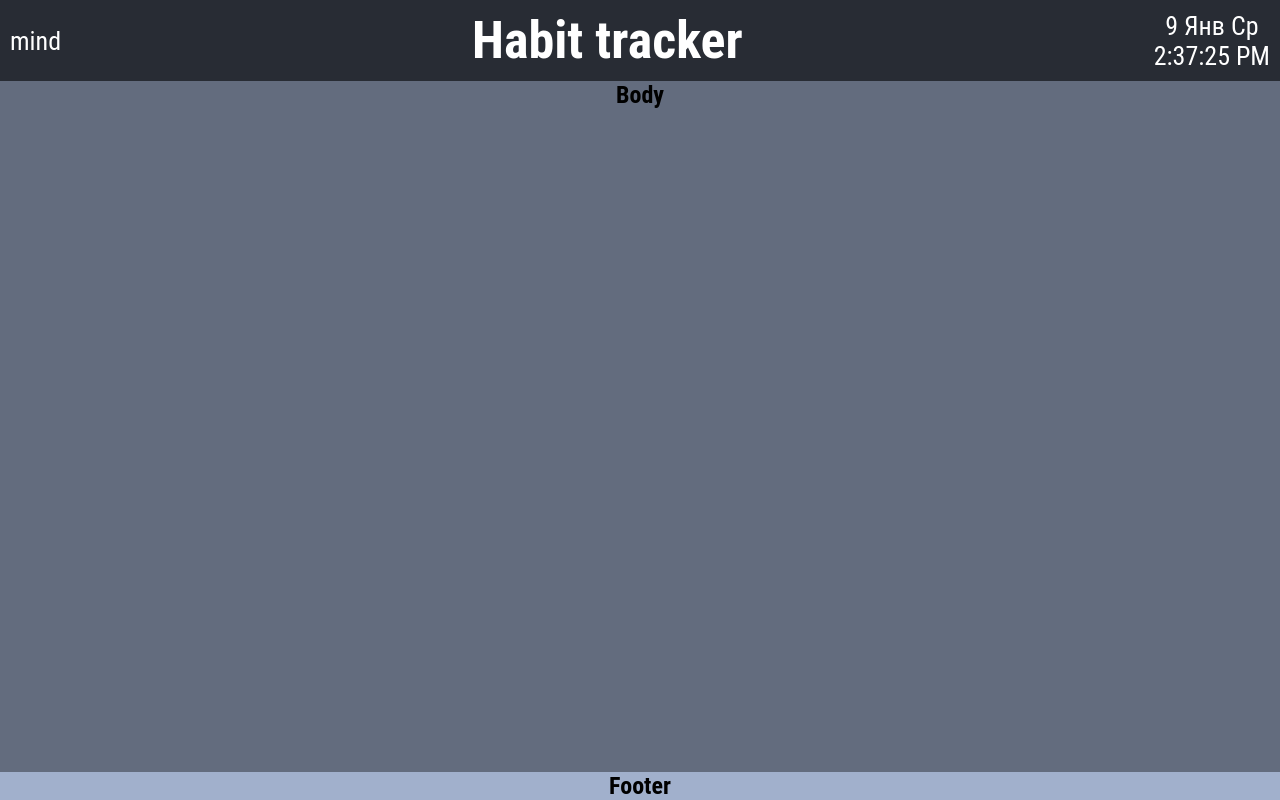
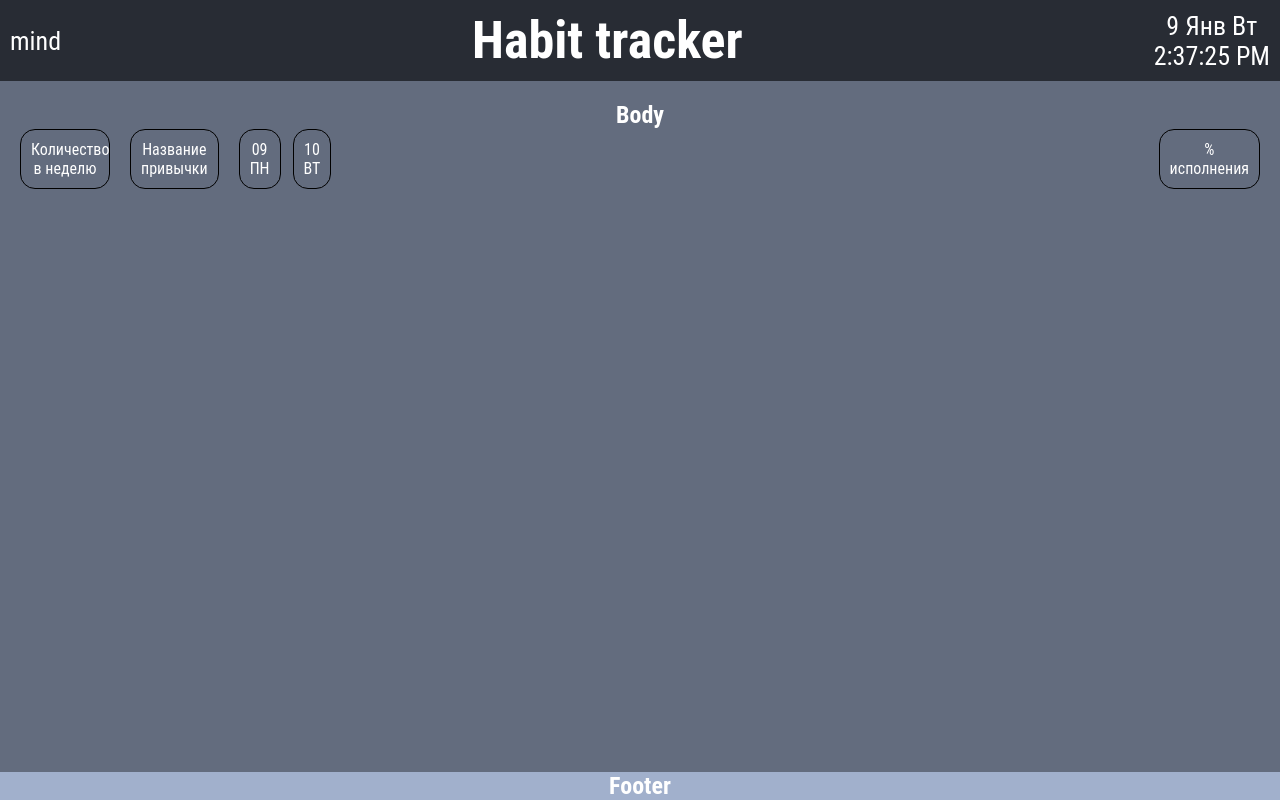
Before and after one commit to serega-miha/habit-tracker, a React (Create React App) app: page / in a window 1280 px wide. Built offline with nearby package versions, Linux system fonts and the light colour scheme.

Commit message:
make a data and day of week

```diff
--- a/src/App.js
+++ b/src/App.js
@@ -1,5 +1,6 @@
 
 import './App.scss';
+import BodyBlock from './components/body/BodyBlock';
  import HeaderBlock from './components/header/HeaderBlock';
 
 
@@ -10,7 +11,7 @@ function App() {
           <HeaderBlock/>
       </header>
       <main className='body'>
-        <h2>Body</h2>
+          <BodyBlock/>
       </main>
       <footer className='footer'>
         <h2>Footer</h2>
--- /dev/null
+++ b/src/components/body/BodyBlock.js
@@ -0,0 +1,19 @@
+import './bodyBlock.scss'
+import TableHeader from './tableName/TableHeader';
+
+
+const BodyBlock = () => {
+    return (
+        <div className="body-container">
+            <h2>Body</h2>
+            <div className="habits__table">
+                <TableHeader/>
+                <div className="habits__table-body"></div>
+            </div>
+
+        </div>
+    )
+}
+
+
+export default BodyBlock;
--- /dev/null
+++ b/src/components/body/bodyBlock.scss
@@ -0,0 +1,10 @@
+@import '../../style/var.scss';
+
+
+.body-container{
+    padding: 20px;
+}
+
+.habits__table{
+
+}
--- /dev/null
+++ b/src/components/body/tableName/TableHeader.js
@@ -0,0 +1,44 @@
+import './tableHeader.scss'
+import { days, months } from '../../../dataBase/daysMonths/daysAndMonths';
+
+
+const TableHeader = () => {
+
+    const today = new Date();
+
+    //количество дней в месяце
+    const countDaysOfMonth = 32 - new Date(2024, 0, 32).getDate();
+
+    //первый день в месяце
+    const firstDayofMonth = new Date(today.getFullYear(),today.getMonth(),1).getDay();
+
+
+    // let i;
+    // let y;
+    // for (i = 0; i <= days.length; i++) {
+    //     y++;
+    //     while (y === countDaysOfMonth){
+
+    //     }
+
+    // }
+
+    return (
+        <div className="habits__table-header">
+            <div className="habits__row-name">
+                <div className="habits__need block-empty">Количество в неделю</div>
+                <div className="habits__name block-empty">Название привычки</div>
+                <ul className="habits__list-days ">
+                    <div className="li list-day block-empty">09 ПН</div>
+                    <div className="li list-day block-empty">10 ВТ</div>
+
+
+                </ul>
+                <div className="habits__percent block-empty">% исполнения</div>
+            </div>
+        </div>
+    )
+}
+
+
+export default TableHeader;
--- /dev/null
+++ b/src/components/body/tableName/tableHeader.scss
@@ -0,0 +1,34 @@
+
+.habits__row-name{
+    display: flex;
+    text-align: center;
+
+}
+
+.habits__need{
+    text-align: center;
+    width: 90px;
+    margin: 0px 20px 0px 0px;
+
+}
+.habits__name{
+    width: 140px;
+}
+
+.habits__list-days{
+    display: grid;
+    grid-template-columns: repeat(30,1fr);
+    gap: 12px;
+    padding: 0px 20px;
+}
+
+.list-day{
+
+}
+
+.block-empty{
+    border: 1px solid black;
+
+    border-radius: 15px;
+    padding: 10px;
+}
--- a/src/components/header/time/BlockTime.js
+++ b/src/components/header/time/BlockTime.js
@@ -1,5 +1,5 @@
 import { Component } from 'react';
-
+import { days, months } from '../../../dataBase/daysMonths/daysAndMonths';
 
 
 
@@ -19,22 +19,25 @@ class BlockTime extends Component {
             clearInterval(this.timer)
         }
 
-    months=[
-        'Янв',
-        'Фев',
-        'Мар',
-        'Апр',
-        'Май',
-        'Июн',
-        'Июл',
-        'Авг',
-        'Сен',
-        'Окт',
-        'Ноя',
-        'Дек',
-        ];
+        months=months;
+        days=days;
 
-    days =['Пн','Вт','Ср','Чт','Пт','Сб','Вс']
+    // months=[
+    //     'Янв',
+    //     'Фев',
+    //     'Мар',
+    //     'Апр',
+    //     'Май',
+    //     'Июн',
+    //     'Июл',
+    //     'Авг',
+    //     'Сен',
+    //     'Окт',
+    //     'Ноя',
+    //     'Дек',
+    //     ];
+
+    // days =['Пн','Вт','Ср','Чт','Пт','Сб','Вс']
 
     render(){
         const {date} = this.state;
@@ -43,7 +46,7 @@ class BlockTime extends Component {
         return(
             <div className="block-time">
 
-                {date.getDate()} {this.months[date.getMonth()]} {this.days[date.getDay()]}
+                {date.getDate()} {this.months[date.getMonth()]} {this.days[date.getDay()-1]}
                 <br></br>
                 {date.toLocaleTimeString()}
 
--- /dev/null
+++ b/src/dataBase/daysMonths/daysAndMonths.js
@@ -0,0 +1,20 @@
+
+
+const months=[
+    'Янв',
+    'Фев',
+    'Мар',
+    'Апр',
+    'Май',
+    'Июн',
+    'Июл',
+    'Авг',
+    'Сен',
+    'Окт',
+    'Ноя',
+    'Дек',
+    ];
+
+const days =['Пн','Вт','Ср','Чт','Пт','Сб','Вс'];
+
+export {months, days};
--- a/src/style/style.scss
+++ b/src/style/style.scss
@@ -54,7 +54,7 @@ main {
 body{
     height: 100vh;
     position: relative;
-
+    color: white;
 }
 
 
```
